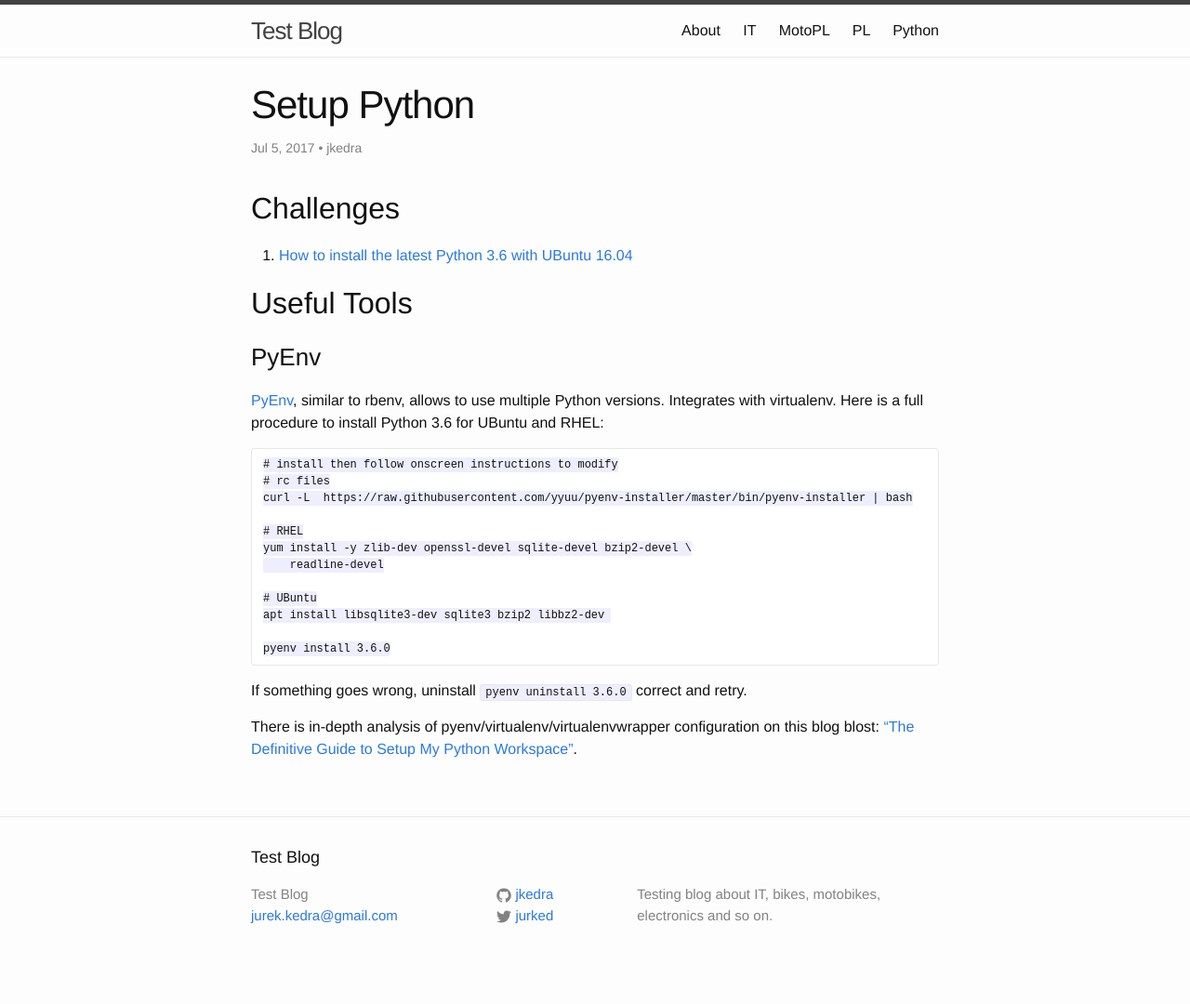
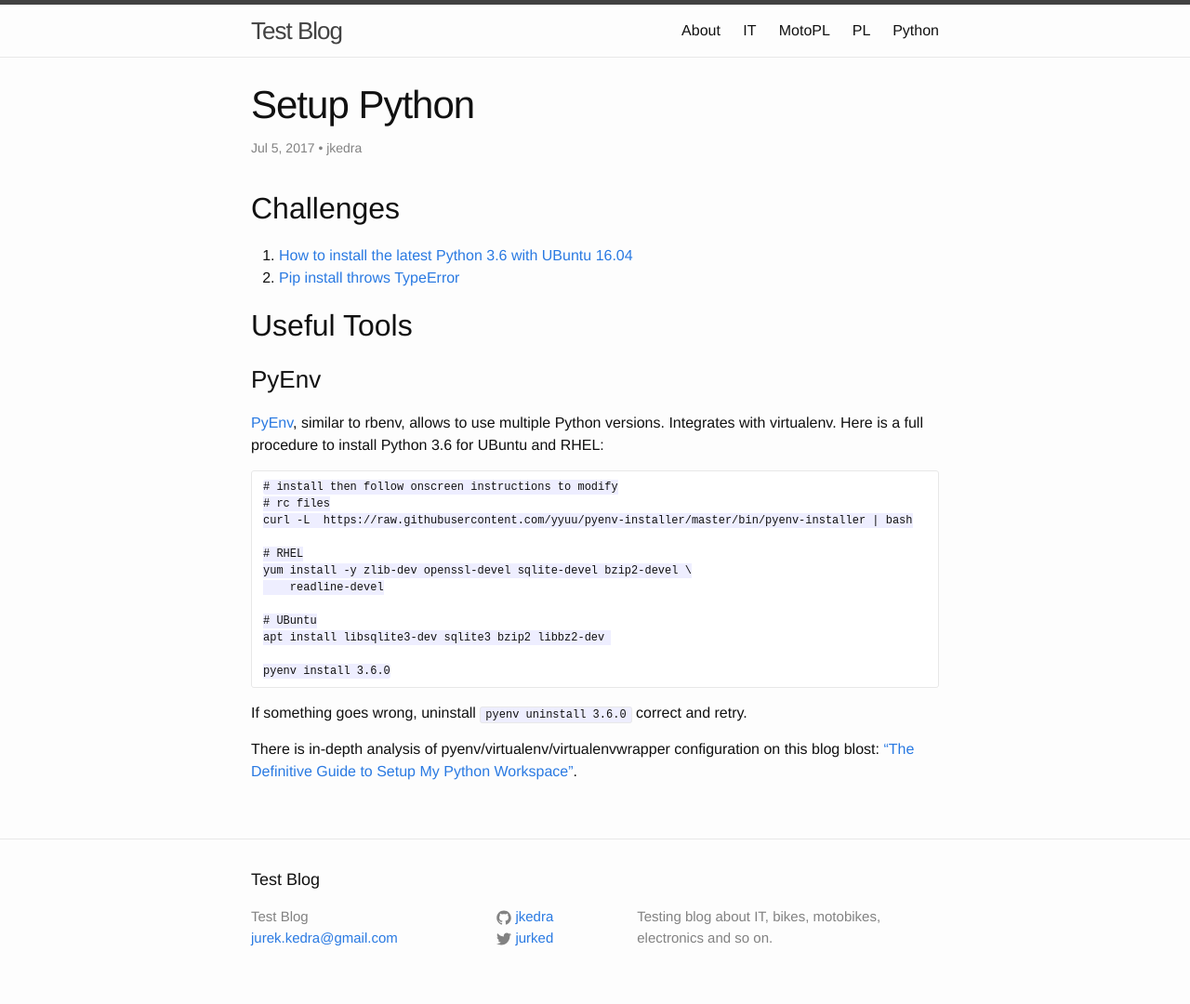
Before and after one commit to jkedra/jkedra.github.io, a Jekyll site: the page built from _python/setup.md, in a window 1280 px wide. Shown: the whole page at 93% size. Built offline with Jekyll 4.4.1, drawn with Linux system fonts in a browser that asks for light colours; before the commit the page ends 1056 px from its top, so only the background shows below that.

Commit message:
pip install problem at Ubuntu16.04

```diff
--- a/_python/setup.md
+++ b/_python/setup.md
@@ -8,6 +8,7 @@ language: en
 ## Challenges
 
 1. [How to install the latest Python 3.6 with UBuntu 16.04](http://askubuntu.com/questions/865554/how-do-i-install-python-3-6-using-apt-get#answer-865644)
+2. [Pip install throws TypeError](https://stackoverflow.com/questions/37495375/python-pip-install-throws-typeerror-unsupported-operand-types-for-retry)
 
 ## Useful Tools
 
```
